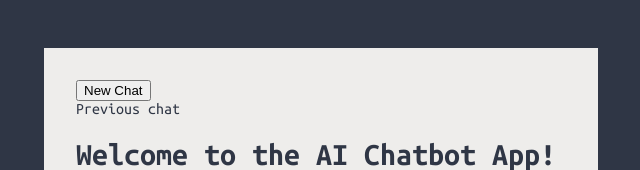
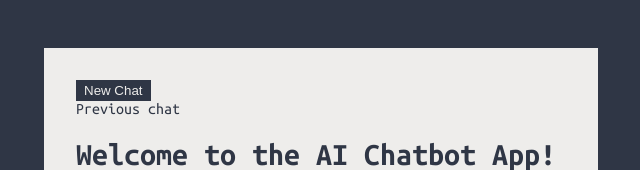
Before and after one commit to rainof/ai-chatbot-app, a React (Create React App) app in the folder client/: page / in a window 1280 px wide. Shown: the top 170 px of the page, without its empty margins (319-959 px from the left). Built offline with nearby package versions, Linux system fonts and the light colour scheme.

Commit message:
style(frontend): adjust styles for "Send" and "New Chat" buttons

```diff
--- a/client/src/components/NavBar.js
+++ b/client/src/components/NavBar.js
@@ -1,5 +1,6 @@
 import React from "react";
 import { Link } from "react-router-dom";
+import "./../styles/NavBar.scss";
 
 const NavBar = ({ chats, setActiveChatId, startNewChat }) => {
   const uniqueChats = chats.filter(
@@ -15,7 +16,9 @@ const NavBar = ({ chats, setActiveChatId, startNewChat }) => {
     <>
       <nav>
         <div className="nav-action">
-          <button onClick={handleNewChat}>New Chat</button>
+          <button id="new-chat-btn" onClick={handleNewChat}>
+            New Chat
+          </button>
         </div>
         Previous chat
         <div className="nav-history">
--- a/client/src/styles/Home.scss
+++ b/client/src/styles/Home.scss
@@ -33,7 +33,8 @@
     }
 
     #submit-btn:hover {
-        color: var(--primary-color);
+        color: var(--forth-color);
         background-color: var(--second-color);
+        border: var(--second-color) 2px solid;
     }
 }
--- /dev/null
+++ b/client/src/styles/NavBar.scss
@@ -0,0 +1,16 @@
+.nav-action {
+
+    #new-chat-btn {
+        color: var(--first-color);
+        background-color: var(--forth-color);
+        cursor: pointer;
+        border-style: none;
+        border: var(--forth-color) 2px solid;
+    }
+
+    #new-chat-btn:hover {
+        color: var(--forth-color);
+        background-color: var(--second-color);
+        border: var(--second-color) 2px solid;
+    }
+}
```
